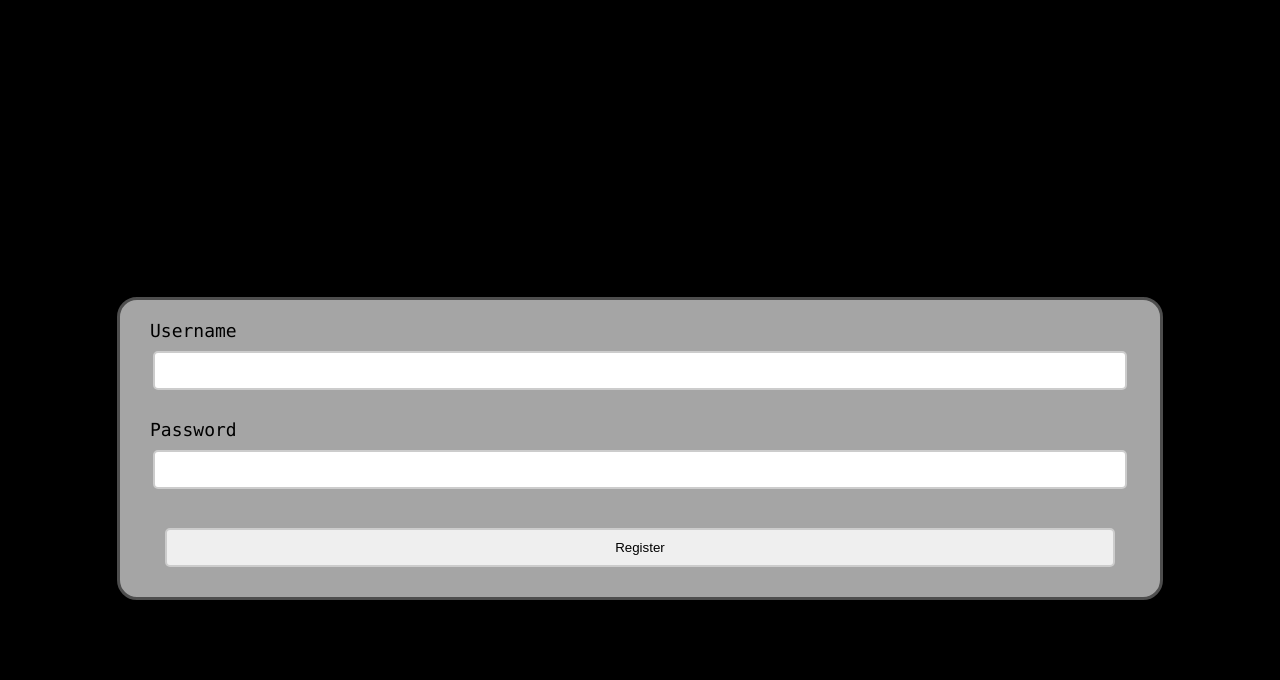
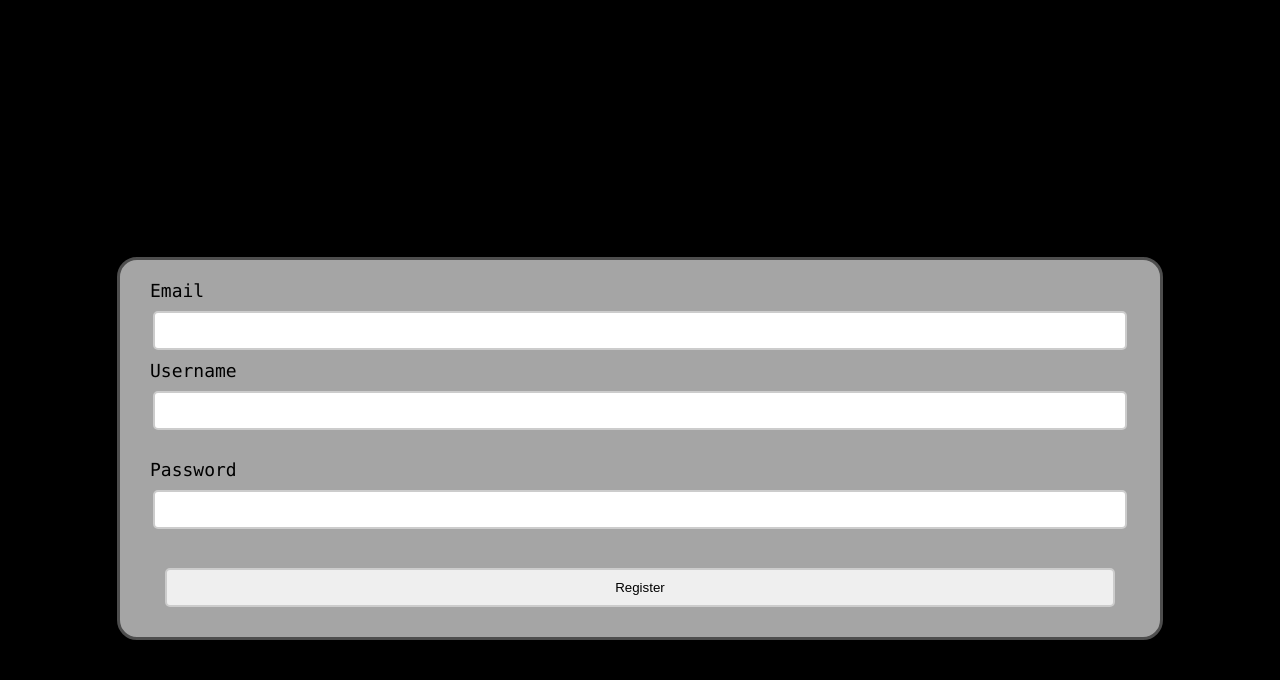
Before and after one commit to zrrrx/netrunner-forum-zrrx, a PHP site: page /src/register.php in a window 1280 px wide. Shown: the top 680 px of the page. Run offline with PHP 8.4, Linux system fonts and the light colour scheme.

Commit message:
Added an email input to the register form. But there is an issue where the email string wont persist to database.

```diff
--- a/src/register.php
+++ b/src/register.php
@@ -11,6 +11,7 @@ if(isset($_POST['register'])){
 
     $username = !empty($_POST['user_name']) ? trim($_POST['user_name']) : null;
     $pass = !empty($_POST['password']) ? trim($_POST['password']) : null;
+    $email = !empty($_POST['email'] ? trim($_POST['email']) : null);
 
     $sql = "SELECT COUNT(user_name) AS num FROM user_accounts WHERE user_name = :user_name";
     $stmt = $db->prepare($sql);
@@ -25,11 +26,12 @@ if(isset($_POST['register'])){
         die('That username already exists!');
     }
 
-    $sql = "INSERT INTO user_accounts (user_name, password) VALUES (:user_name, :password)";
+    $sql = "INSERT INTO user_accounts (user_name, password, user_email) VALUES (:user_name, :password, :user_email)";
     $stmt = $db->prepare($sql);
 
     $stmt->bindValue(':user_name', $username);
     $stmt->bindValue(':password', $pass);
+    $stmt->bindValue(':user_email', $email);
 
     $result = $stmt->execute();
 
@@ -52,10 +54,12 @@ if(isset($_POST['register'])){
 <body>
     <h1>Register</h1>
     <form action="register.php" method="post">
+        <label for="email">Email</label>
+        <input type="email" id="email" name="email">
         <label for="username">Username</label>
         <input type="text" id="username" name="user_name"><br>
         <label for="password">Password</label>
-        <input type="text" id="password" name="password"><br>
+        <input type="password" id="password" name="password"><br>
         <input type="submit" name="register" value="Register"></button>
     </form>
 </body>
```
